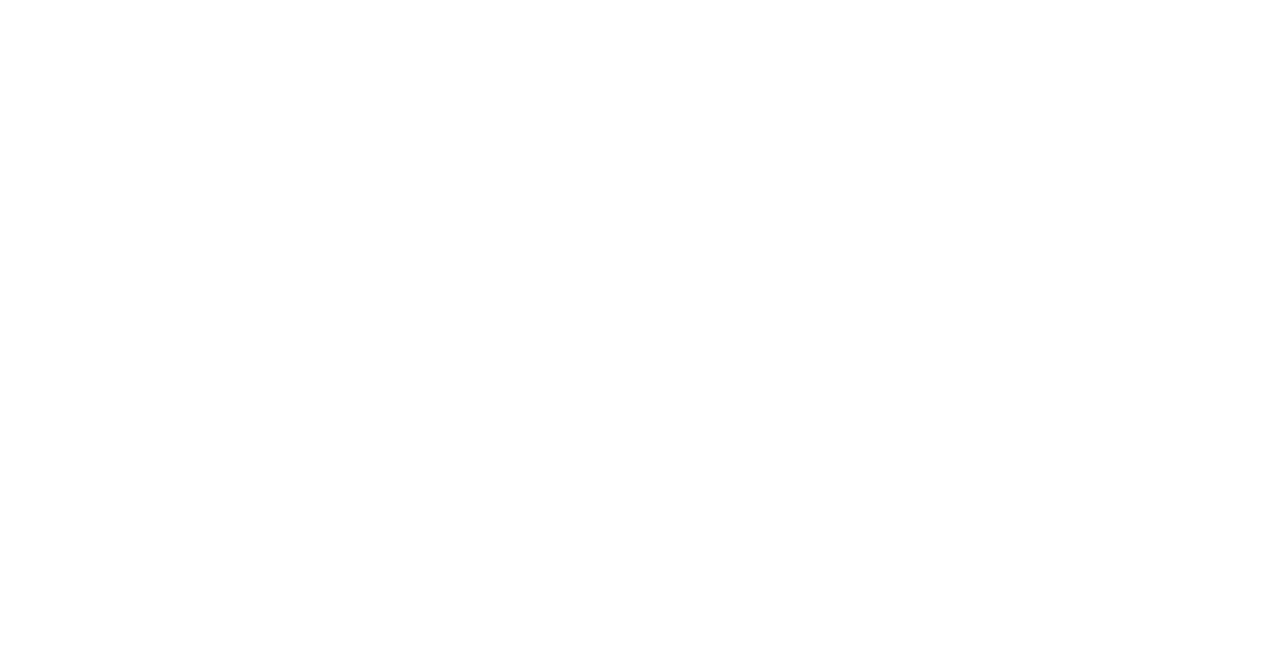
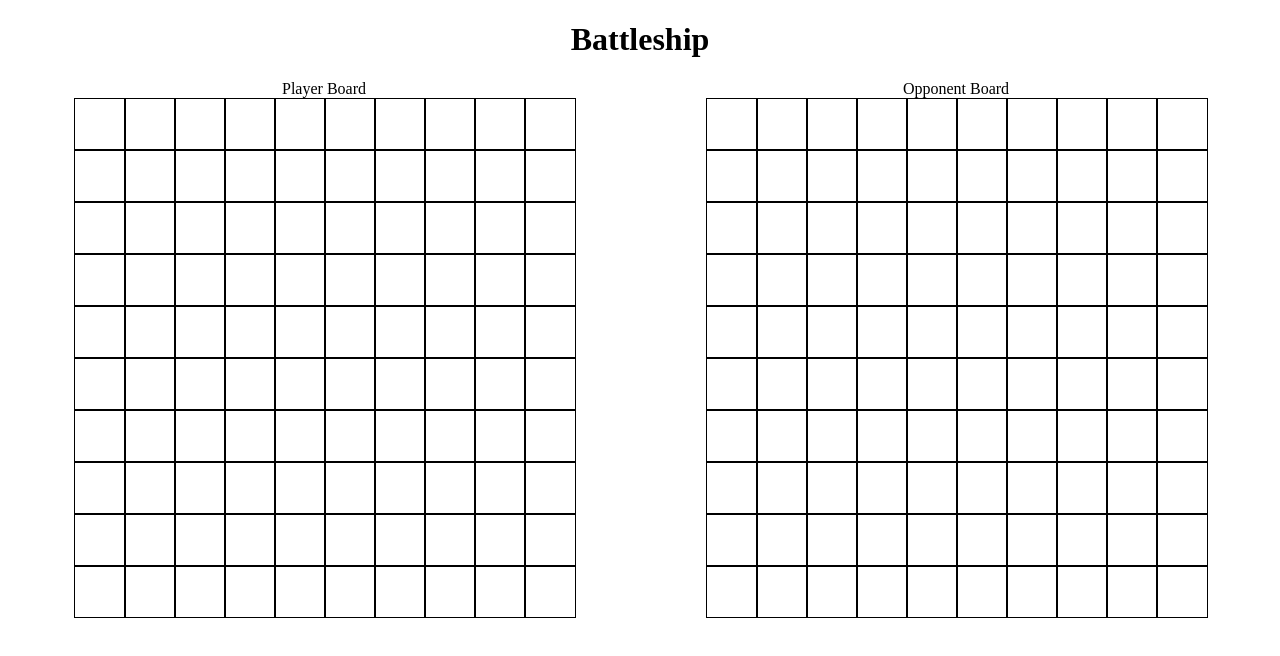
Before and after one commit to richardlim20/odin_battleship, a website with bundled scripts: page index.html in a window 1280 px wide. Built offline with nearby package versions, Linux system fonts and the light colour scheme.

Commit message:
feat: create UI and coordinates for boards

```diff
--- a/gameboard.js
+++ b/gameboard.js
@@ -53,4 +53,5 @@
   }
 }
 
-module.exports = Gameboard;
+// module.exports = Gameboard;
+export default Gameboard;
--- a/index.html
+++ b/index.html
@@ -5,9 +5,13 @@
   <meta name="viewport" content="width=device-width, initial-scale=1.0">
   <title>Battleship</title>
   <link rel="stylesheet" href="style.css">
-  <script src="script.js"></script>
+  <script defer type="module" src="script.js"></script>
 </head>
 <body>
-
+  <h1>Battleship</h1>
+  <main id="games-container">
+    <div id="player-container">Player Board</div>
+    <div id="opponent-container">Opponent Board</div>
+  </main>
 </body>
 </html>
--- a/script.js
+++ b/script.js
@@ -0,0 +1,66 @@
+import Gameboard from "./gameboard.js";
+class Player {
+  constructor(){
+    this.gameboard = new Gameboard();
+    this.coordinates = [[1,2],[2,2],[3,2]];
+  }
+
+}
+
+const gamesContainer = document.getElementById("games-container");
+const playerBoard = document.createElement("div");
+playerBoard.classList.add("gameboard");
+playerBoard.dataset.board = "player-board"
+const opponentBoard = document.createElement("div");
+opponentBoard.classList.add("gameboard");
+opponentBoard.dataset.board = "opponent-board"
+const column = document.createElement("div");
+column.classList.add("column");
+const row = document.createElement("div");
+row.classList.add("row");
+const playerContainer = document.getElementById("player-container");
+const opponnentContainer = document.getElementById("opponent-container");
+gamesContainer.appendChild(playerContainer);
+gamesContainer.appendChild(opponnentContainer);
+
+const createBoards = () => {
+  appendBoards();
+  createRows(playerBoard);
+  createRows(opponentBoard);
+  createColumns();
+};
+
+const createRows = (board) => {
+  for (let i = 0; i < 10; i++) {
+    board.appendChild(row.cloneNode(true));
+  }
+};
+
+const createColumns = () => {
+  const rows = document.querySelectorAll(".row");
+  let rowNum = 0;
+  rows.forEach((row) => {
+    row.addEventListener("click", (e) => {
+      console.log(e.target)
+    })
+    for (let i = 0; i < 10; i++) {
+      column.dataset.coordinate = [rowNum, i]
+      row.appendChild(column.cloneNode(true));
+    }
+    rowNum++
+    if (rowNum === 10){
+      rowNum = 0;
+    }
+  });
+};
+
+const appendBoards = () => {
+  playerContainer.innerHTML = "";
+  playerContainer.textContent = "Player Board";
+  opponnentContainer.innerHTML = "";
+  opponnentContainer.textContent = "Opponent Board";
+  playerContainer.appendChild(playerBoard);
+  opponnentContainer.appendChild(opponentBoard);
+};
+
+createBoards();
--- a/ship.js
+++ b/ship.js
@@ -15,4 +15,5 @@
   }
 }
 
-module.exports = Ship;
+// module.exports = Ship;
+export default Ship;
--- a/style.css
+++ b/style.css
@@ -0,0 +1,26 @@
+#games-container {
+  display: flex;
+  justify-content: space-around;
+}
+h1 {
+  text-align: center;
+}
+.gameboard{
+  display: grid;
+  grid-template-columns: 1fr repeat(9, 1fr);
+}
+
+.row {
+  height: 50px;
+  width: 50px;
+}
+
+.column {
+  border: 1px solid;
+  height: 50px;
+  width: 50px;
+}
+
+#games-container > div {
+  text-align: center;
+}
```
Also changed, not shown: gameboard.test.js (+1 -1 lines).
